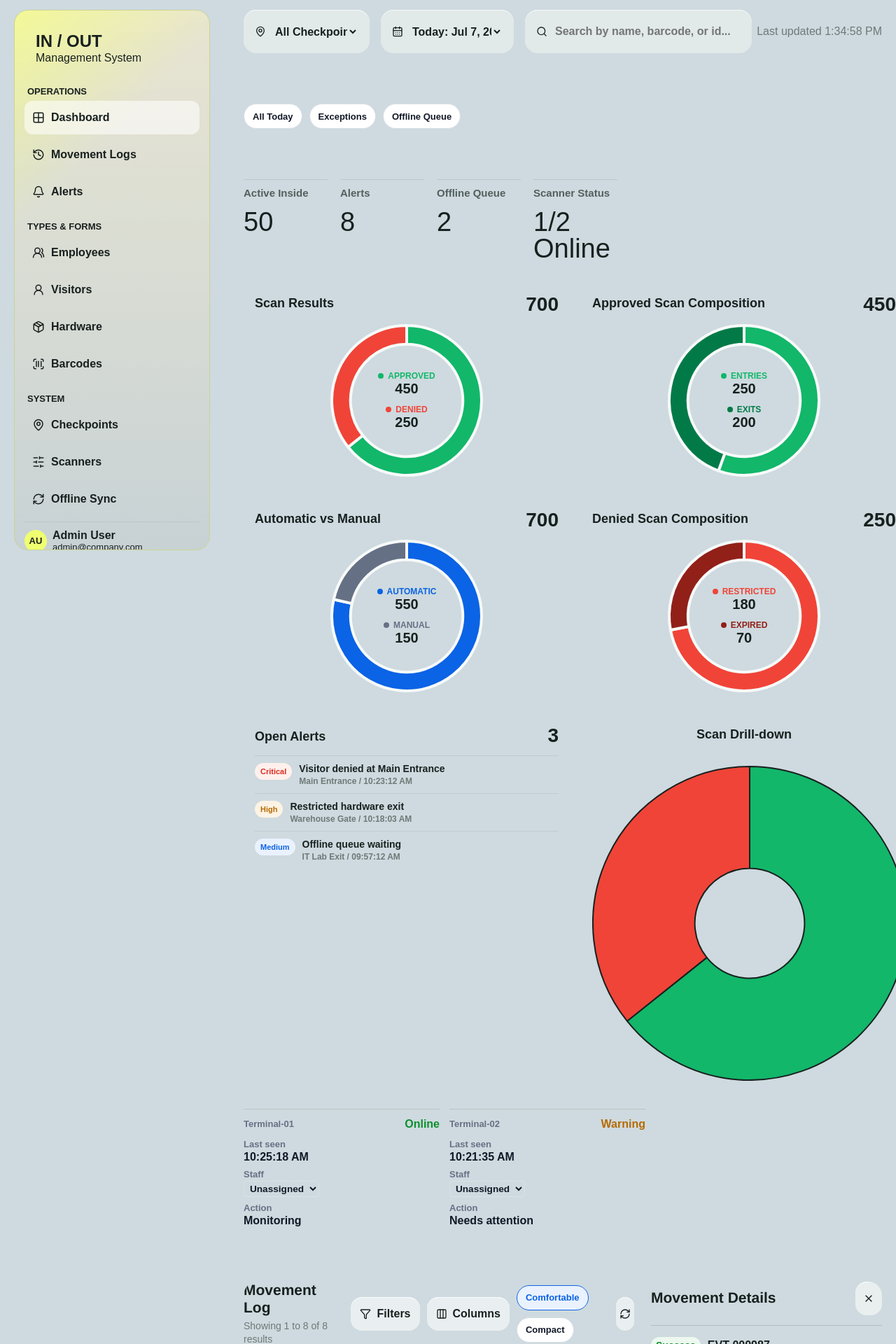
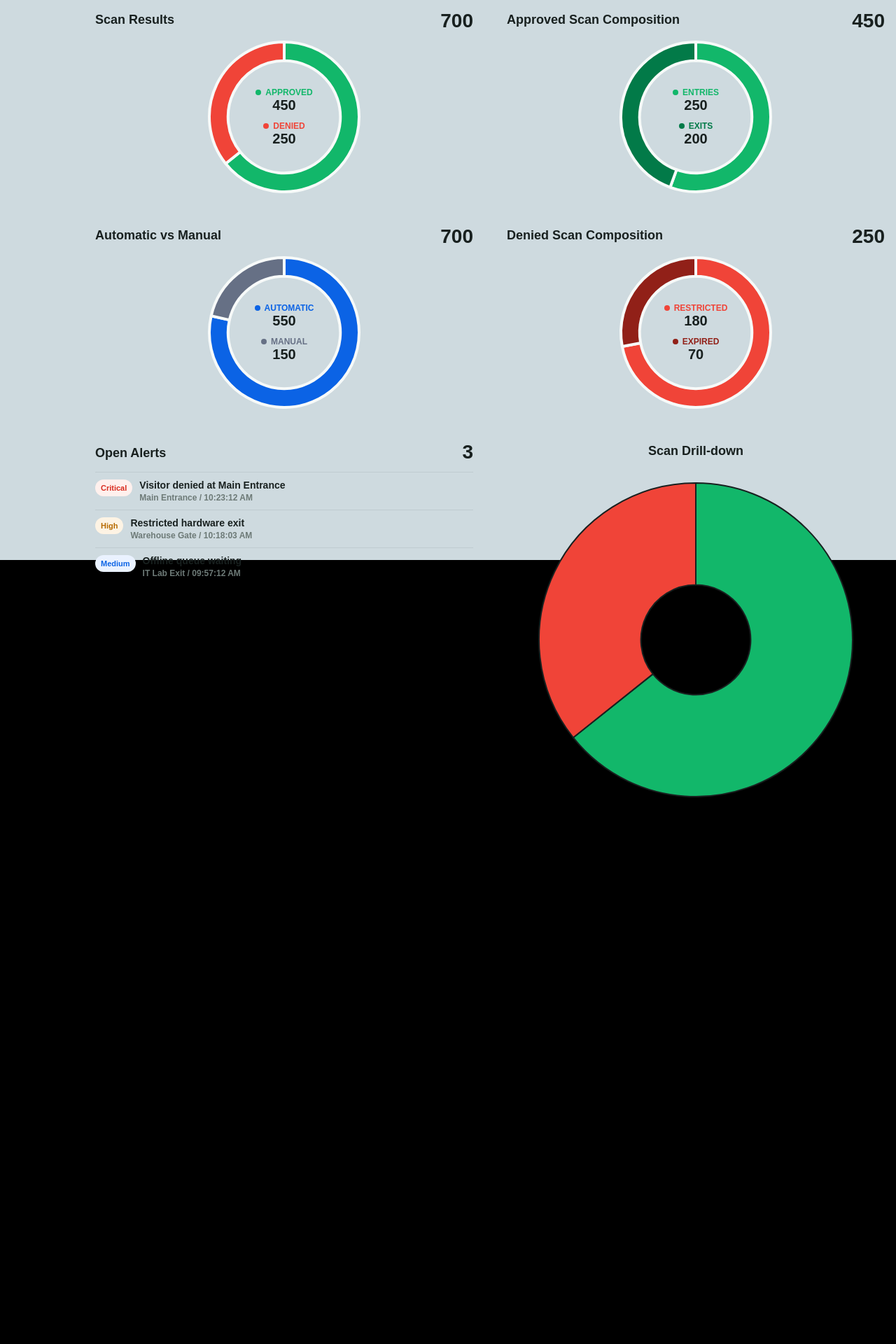
Before and after one commit to cyanidemilkshakee/in-out, a Next.js app: page /admin in a window 1280 px wide. Shown: the top 1920 px of the page at 70% size. After the commit the page ends 1155 px from the top, so only its background shows below. Built offline with nearby package versions, Linux system fonts and the light colour scheme.

Commit message:
Update page.tsx

```diff
--- a/app/admin/page.tsx
+++ b/app/admin/page.tsx
@@ -16,6 +16,7 @@ import {
   Filter,
   Grid2X2,
   History,
+  Heart,
   MapPin,
   Package,
   RefreshCw,
@@ -131,14 +132,6 @@ const adminRailGroups = [
       { view: "Hardware" as AdminView, icon: Package, label: "Hardware" },
       { view: "Barcodes" as AdminView, icon: ScanBarcode, label: "Barcodes" }
     ]
-  },
-  {
-    label: "System",
-    items: [
-      { view: "Checkpoints" as AdminView, icon: MapPin, label: "Checkpoints" },
-      { view: "Scanners" as AdminView, icon: SlidersHorizontal, label: "Scanners" },
-      { view: "Offline Sync" as AdminView, icon: RefreshCw, label: "Offline Sync" }
-    ]
   }
 ];
 
@@ -194,6 +187,7 @@ export default function AdminPage() {
   const [lastUpdatedAt, setLastUpdatedAt] = useState(() => new Date());
   const [refreshLabel, setRefreshLabel] = useState("Live");
   const [toast, setToast] = useState<ToastMessage | null>(null);
+  const [sidebarOpen, setSidebarOpen] = useState(false);
 
   useEffect(() => {
     setActiveView(viewFromPathname(pathname));
@@ -493,104 +487,178 @@ export default function AdminPage() {
 
   return (
     <AppChrome role="admin">
-      <main className="admin-console">
-        <aside className="admin-rail" aria-label="Admin quick navigation">
-          <div className="admin-rail-brand">
-            <Link href="/admin" className="brand">
-              IN / OUT
-            </Link>
-            <span>Management System</span>
-          </div>
-          <div className="admin-rail-groups">
-            {adminRailGroups.map((group) => (
-              <section className="admin-rail-group" key={group.label}>
-                <span className="admin-rail-label">{group.label}</span>
-                {group.items.map((item) => {
+      <main className="admin-console" style={{ display: "flex", flexDirection: "row", height: "100vh", padding: 0 }}>
+
+        {/* Sidebar Container - Always reserves exactly 72px in the page layout */}
+        <div style={{ flexShrink: 0, width: "72px", position: "relative", zIndex: 50 }}>
+          <aside
+            onMouseEnter={() => setSidebarOpen(true)}
+            onMouseLeave={() => setSidebarOpen(false)}
+            style={{
+              position: "absolute",
+              top: 0,
+              left: 0,
+              bottom: 0,
+              width: sidebarOpen ? "250px" : "72px",
+            display: "flex",
+            flexDirection: "column",
+            alignItems: "flex-start",
+              padding: "0 12px",
+              backgroundColor: "transparent",
+              borderRight: "none",
+              transition: "width 0.3s cubic-bezier(0.2, 0, 0, 1)",
+            overflow: "hidden",
+            whiteSpace: "nowrap"
+          }}
+          aria-label="Admin quick navigation"
+        >
+          {/* Logo - Top */}
+          <div style={{
+            position: "absolute",
+            top: "16px",
+            left: "12px",
+            width: "calc(100% - 24px)",
+            display: "flex",
+            alignItems: "center",
+            justifyContent: "flex-start",
+            padding: "12px",
+          }}>
+            <div style={{ width: "24px", display: "flex", justifyContent: "center", alignItems: "center" }}>
+              <Heart size={24} strokeWidth={2} />
+            </div>
+            <span style={{
+              marginLeft: "20px",
+              fontSize: "15px",
+              fontWeight: 800,
+              opacity: sidebarOpen ? 1 : 0,
+              transition: "opacity 0.2s ease",
+              pointerEvents: sidebarOpen ? "auto" : "none",
+              color: "rgba(0,0,0,0.85)"
+            }}>
+              In/Out
+            </span>
+          </div>
+
+          {/* Top Spacer */}
+          <div style={{ flex: 1 }} />
+
+          {/* Nav Icons */}
+          <div style={{ display: "flex", flexDirection: "column", gap: "8px", width: "100%" }}>
+            {adminRailGroups.flatMap(group => group.items).map((item) => {
               const Icon = item.icon;
               const active = activeView === item.view;
+              const isAlert = item.view === "Alerts";
 
               return (
                 <button
                   key={item.label}
-                      className={active ? "rail-button active" : "rail-button"}
-                      aria-current={active ? "page" : undefined}
-                      aria-pressed={active}
-                      onClick={() => navigateToView(item.view)}
-                      type="button"
-                    >
-                      <Icon />
-                      <span>{item.label}</span>
+                  onClick={() => { navigateToView(item.view); setSidebarOpen(false); }}
+                  title={sidebarOpen ? "" : item.label}
+                  style={{
+                    background: "none",
+                    border: "none",
+                    color: active ? "#000" : "rgba(0,0,0,0.65)",
+                    cursor: "pointer",
+                    position: "relative",
+                    display: "flex",
+                    alignItems: "center",
+                    justifyContent: "flex-start",
+                    padding: "12px",
+                    width: "100%",
+                    borderRadius: "12px",
+                    transition: "background-color 0.2s ease, transform 0.2s ease",
+                  }}
+                  onMouseOver={(e) => {
+                    e.currentTarget.style.backgroundColor = "rgba(0,0,0,0.06)";
+                  }}
+                  onMouseOut={(e) => {
+                    e.currentTarget.style.backgroundColor = "transparent";
+                  }}
+                >
+                  <div style={{ width: "24px", display: "flex", justifyContent: "center", alignItems: "center" }}>
+                    <Icon size={24} strokeWidth={active ? 2 : 1.25} />
+                    {isAlert && (
+                      <span style={{
+                        position: "absolute",
+                        top: "8px",
+                        left: "26px",
+                        width: "10px",
+                        height: "10px",
+                        backgroundColor: "#ff3040",
+                        borderRadius: "50%",
+                        border: "2px solid var(--bg, #121212)"
+                      }} />
+                    )}
+                  </div>
+                  <span style={{
+                    marginLeft: "20px",
+                    fontSize: "15px",
+                    fontWeight: active ? 700 : 400,
+                    opacity: sidebarOpen ? 1 : 0,
+                    transition: "opacity 0.2s ease",
+                    pointerEvents: sidebarOpen ? "auto" : "none"
+                  }}>
+                    {item.label}
+                  </span>
                 </button>
               );
             })}
-              </section>
-            ))}
-          </div>
-          <div className="session-chip" title="OAuth 2.0 + OIDC role session simulation">
-            <span className="session-avatar">AU</span>
-            <span>
-              <strong>Admin User</strong>
-              <small>admin@company.com</small>
+          </div>
+
+          {/* Bottom Spacer */}
+          <div style={{ flex: 1 }} />
+
+          {/* User Profile - Bottom */}
+          <button
+            style={{
+              background: "none",
+              border: "none",
+              cursor: "pointer",
+              position: "absolute",
+              bottom: "16px",
+              left: "12px",
+              width: "calc(100% - 24px)",
+              display: "flex",
+              alignItems: "center",
+              justifyContent: "flex-start",
+              padding: "12px",
+              borderRadius: "12px",
+              transition: "background-color 0.2s ease",
+            }}
+            onMouseOver={(e) => e.currentTarget.style.backgroundColor = "rgba(0,0,0,0.06)"}
+            onMouseOut={(e) => e.currentTarget.style.backgroundColor = "transparent"}
+            title="Profile"
+          >
+            <div style={{ width: "24px", display: "flex", justifyContent: "center", alignItems: "center" }}>
+              <div style={{
+                width: "24px",
+                height: "24px",
+                borderRadius: "50%",
+                backgroundColor: "#ff7b00",
+                display: "flex",
+                alignItems: "center",
+                justifyContent: "center",
+                color: "#fff"
+              }}>
+                <UserRound size={16} strokeWidth={2} />
+              </div>
+            </div>
+            <span style={{
+              marginLeft: "20px",
+              fontSize: "15px",
+              fontWeight: 400,
+              opacity: sidebarOpen ? 1 : 0,
+              transition: "opacity 0.2s ease",
+              pointerEvents: sidebarOpen ? "auto" : "none",
+              color: "rgba(0,0,0,0.65)"
+            }}>
+              Profile
             </span>
-          </div>
+          </button>
           </aside>
-
-        {["Dashboard", "Logs"].includes(activeView) ? (
-          <>
-            <div className="command-bar">
-              <label className="select-control">
-                <MapPin />
-                <select
-                  value={checkpointFilter}
-                  onChange={(event) => {
-                    setCheckpointFilter(event.target.value);
-                    setPage(1);
-                  }}
-                >
-                  <option value="all">All Checkpoints</option>
-                  {checkpoints.map((checkpoint) => (
-                    <option key={checkpoint.id} value={checkpoint.id}>
-                      {checkpoint.name}
-                    </option>
-                  ))}
-                </select>
-              </label>
-              <label className="select-control">
-                <CalendarDays />
-                <select value={dateFilter} onChange={(event) => setDateFilter(event.target.value)}>
-                  <option value="today" suppressHydrationWarning>Today: {todayLabel}</option>
-                  <option value="week">This Week</option>
-                  <option value="month">This Month</option>
-                </select>
-              </label>
-              <label className="search-control">
-                <Search />
-                <input
-                  value={search}
-                  onChange={(event) => {
-                    setSearch(event.target.value);
-                    setPage(1);
-                  }}
-                  placeholder="Search by name, barcode, or id..."
-                />
-              </label>
-
-              <div className="scanner-summary" style={{ gridColumn: "-2 / -1", justifySelf: "end" }}>
-                <span suppressHydrationWarning>Last updated {formatClock(lastUpdatedAt)}</span>
-              </div>
-            </div>
-            <div className="filter-presets" aria-label="Saved filter presets">
-              <button className="preset-button" type="button" onClick={() => applyFilterPreset("all")}>
-                All Today
-              </button>
-              <button className="preset-button" type="button" onClick={() => applyFilterPreset("exceptions")}>
-                Exceptions
-              </button>
-              <button className="preset-button" type="button" onClick={() => applyFilterPreset("offline")}>
-                Offline Queue
-              </button>
-            </div>
-
+        </div>
+
+        <div style={{ flex: 1, position: "relative", width: "auto" }}>
           {activeView === "Dashboard" ? (
             <DashboardOverview
             alerts={alerts}
@@ -601,11 +669,12 @@ export default function AdminPage() {
           />
         ) : null}
 
+        {activeView === "Logs" ? (
           <section className="split-workspace">
             <div className="workspace-main">
               <div className="panel-titlebar">
                 <div>
-                    <h1>{activeView === "Dashboard" ? "Movement Log" : "Log Explorer"}</h1>
+                  <h1>Log Explorer</h1>
                     <p>
                       Showing {Math.min(filteredEvents.length, (page - 1) * rowsPerPage + 1)} to{" "}
                       {Math.min(filteredEvents.length, page * rowsPerPage)} of{" "}
@@ -735,7 +804,6 @@ export default function AdminPage() {
                 />
               ) : null}
           </section>
-          </>
         ) : null}
 
         {activeView === "Alerts" ? (
@@ -776,6 +844,7 @@ export default function AdminPage() {
           <OfflineSyncTable events={events} onResolveConflicts={resolveSyncConflicts} onSync={syncQueued} />
         ) : null}
         <ToastRegion toast={toast} onDismiss={() => setToast(null)} />
+        </div>
       </main>
     </AppChrome>
   );
@@ -795,51 +864,13 @@ function DashboardOverview({
   events: MovementEvent[];
 }) {
   return (
-    <section className="dashboard-overview" aria-label="Operational overview">
-      <div className="metric-strip" aria-label="Operational metrics">
-        {metrics.map((metric) => (
-          <article key={metric.label} className="metric">
-            <span>{metric.label}</span>
-            <strong className={`metric-${metric.tone}`}>{metric.value}</strong>
-          </article>
-        ))}
-      </div>
+    <section className="dashboard-overview" aria-label="Operational overview" style={{ margin: 0, padding: 0 }}>
       <DashboardCharts
         alerts={alerts}
         events={events}
         scanAnalytics={scanAnalytics}
         scanners={scannerState}
       />
-      <section className="scanner-health" aria-label="Scanner health" style={{ gridTemplateColumns: "repeat(auto-fit, minmax(200px, 280px))" }}>
-        {scannerState.map((scanner) => (
-          <article key={scanner.id} className={`scanner-card scanner-card-${scanner.status}`}>
-            <div>
-              <span>{scanner.name}</span>
-              <strong>{scanner.status}</strong>
-            </div>
-            <dl>
-              <div>
-                <dt>Last seen</dt>
-                <dd>{scanner.lastSeen}</dd>
-              </div>
-              <div>
-                <dt>Staff</dt>
-                <dd>
-                  <select defaultValue="Unassigned" style={{ background: "transparent", border: "1px solid rgba(255,255,255,0.2)", color: "inherit", borderRadius: "4px", padding: "2px 4px", fontSize: "0.85em", outline: "none", cursor: "pointer" }}>
-                    <option value="Unassigned" style={{ color: "#000" }}>Unassigned</option>
-                    <option value="Alex Rivera" style={{ color: "#000" }}>Alex Rivera</option>
-                    <option value="Sam Chen" style={{ color: "#000" }}>Sam Chen</option>
-                  </select>
-                </dd>
-              </div>
-              <div>
-                <dt>Action</dt>
-                <dd>{scanner.status === "online" ? "Monitoring" : scanner.status === "warning" ? "Needs attention" : "Retry connection"}</dd>
-              </div>
-            </dl>
-          </article>
-        ))}
-      </section>
     </section>
   );
 }
```
Lines whose indentation alone changed are shown as unchanged.
